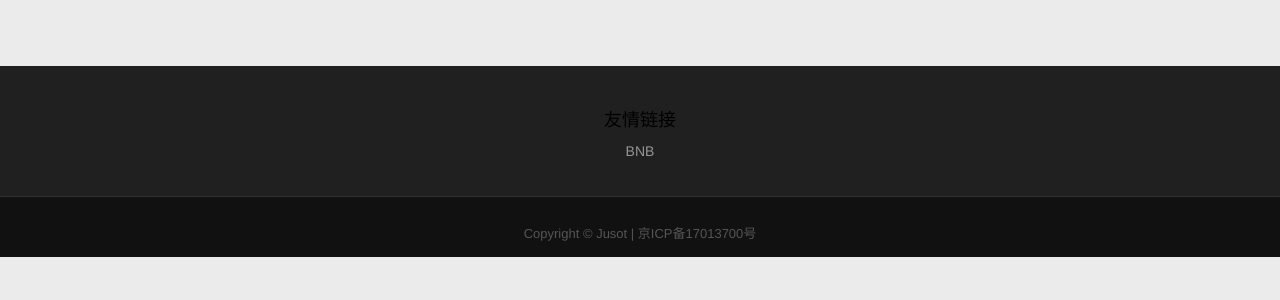
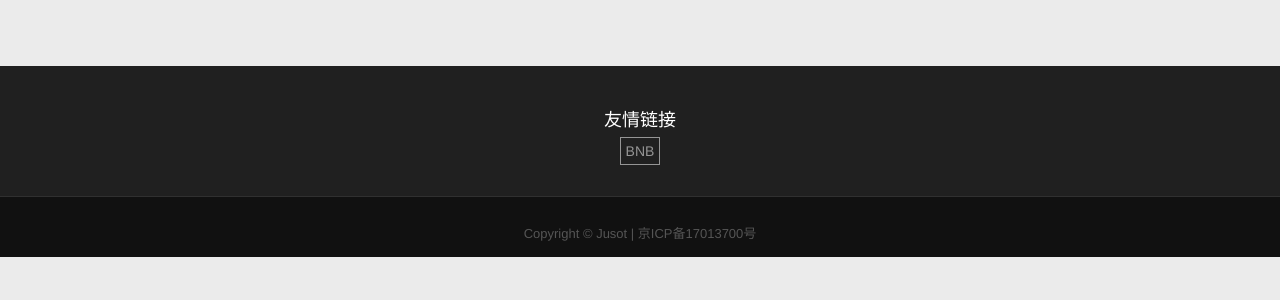
Before and after one commit to MU001999/DemoBlog, a Flask app: page /articles/write in a window 1280 px wide. Shown: the part 126-426 px from the top of the page. Run offline with Flask 2, Linux system fonts and the light colour scheme; parts of the project's set-up code (start-up, migrations or seed data) failed here and were passed over; some libraries are stand-ins or nearby versions.

Commit message:
change some ui

```diff
--- a/blog/templates/layout.html
+++ b/blog/templates/layout.html
@@ -167,8 +167,8 @@
     <div class="container text-center">
         <div class="row">
             <div class="col-sm-12">
-                <h4 style="color:#000000" class="title">友情链接</h4>
-                <a style="color: #959595" href="https://whispering-anchorage-66382.herokuapp.com/" target="_blank">BNB</a>
+                <h4 style="color:#FFFFFF" class="title">友情链接</h4>
+                <a style="color: #959595; border:1px solid; padding:5px;" href="https://whispering-anchorage-66382.herokuapp.com/" target="_blank">BNB</a>
             </div>
         </div>
     </div>
```
